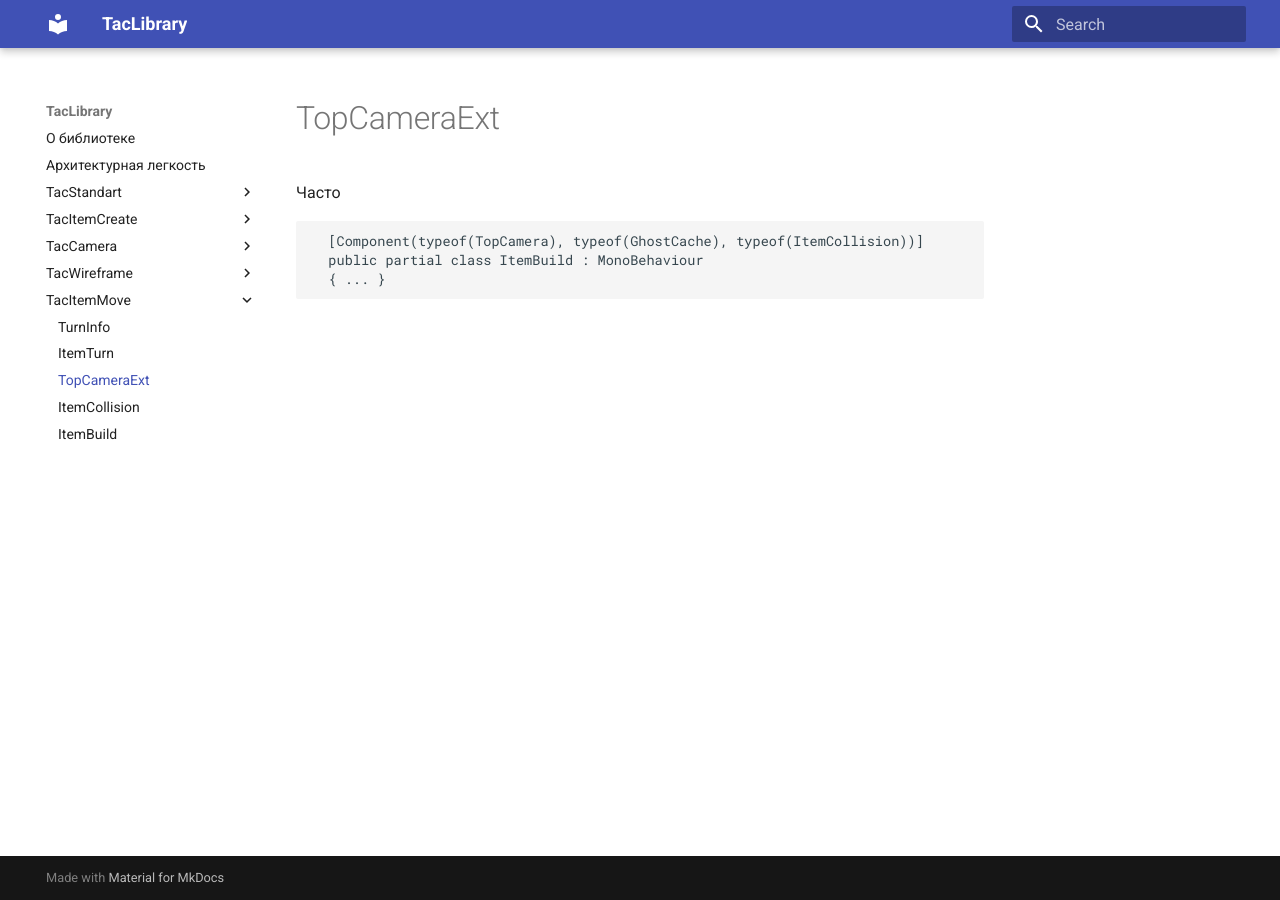
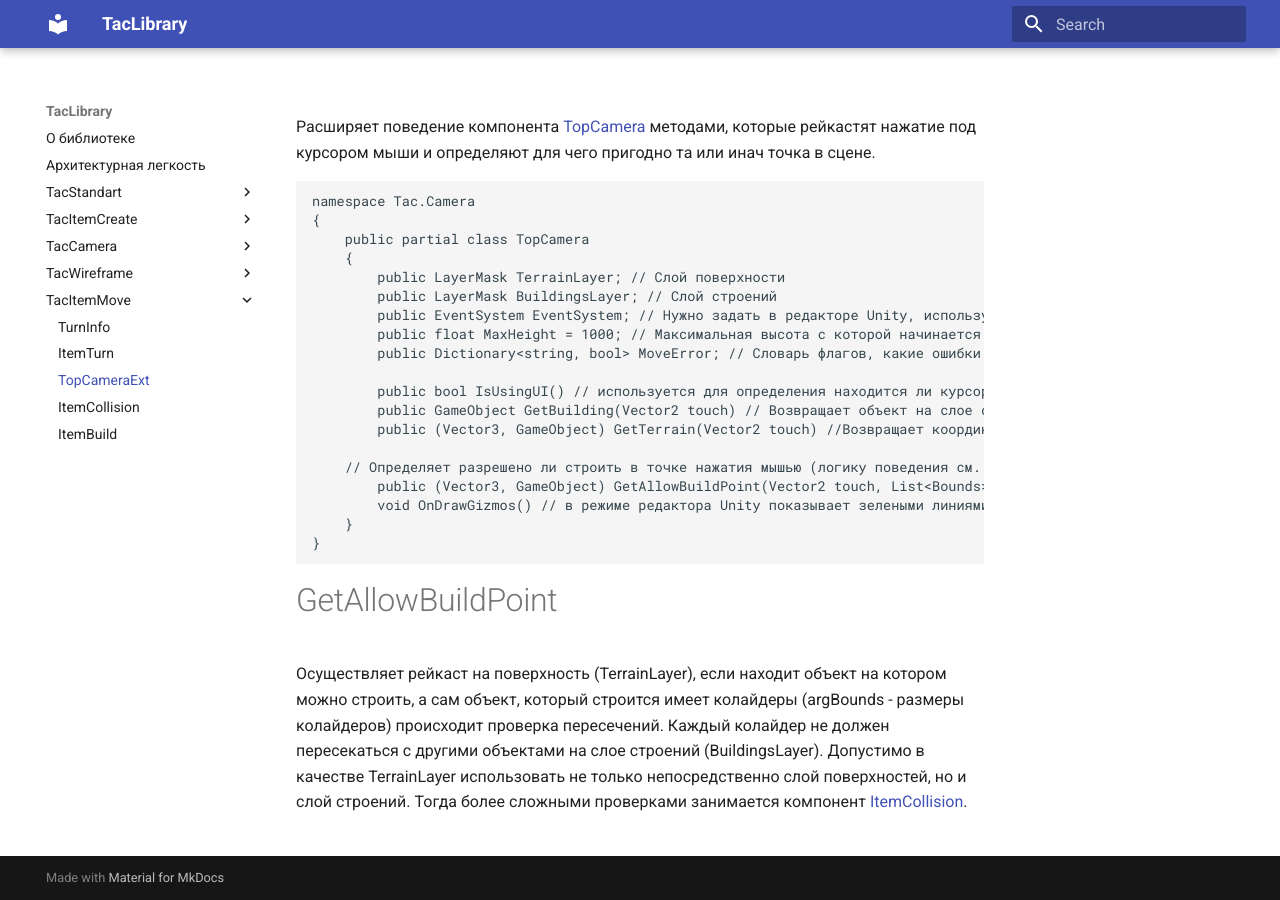
Before and after one commit to tac1402/TacBattleAI, an MkDocs documentation site: the page built from docs/TacItemMove/TopCamera_.md, in a window 1280 px wide. Built offline with MkDocs 1.6.1 and Material for MkDocs 9.7.7, drawn with Linux system fonts in a browser that asks for light colours.

Commit message:
Update TopCamera_.md

````diff
--- a/docs/TacItemMove/TopCamera_.md
+++ b/docs/TacItemMove/TopCamera_.md
@@ -1,10 +1,31 @@
 ---
 title: TopCamera_
 ---
-Часто
+
+Расширяет поведение компонента [TopCamera](../../TacCamera/TopCamera) методами, которые рейкастят нажатие под курсором мыши и определяют для чего пригодно та или инач точка в сцене.
 
 ```csharp
-  [Component(typeof(TopCamera), typeof(GhostCache), typeof(ItemCollision))]
-  public partial class ItemBuild : MonoBehaviour
-  { ... }
+namespace Tac.Camera
+{
+	public partial class TopCamera
+	{
+		public LayerMask TerrainLayer; // Слой поверхности
+		public LayerMask BuildingsLayer; // Слой строений
+		public EventSystem EventSystem; // Нужно задать в редакторе Unity, используется для определения находится ли курсор над UI
+		public float MaxHeight = 1000; // Максимальная высота с которой начинается рейкаст
+		public Dictionary<string, bool> MoveError; // Словарь флагов, какие ошибки произошли
+
+		public bool IsUsingUI() // используется для определения находится ли курсор над UI
+		public GameObject GetBuilding(Vector2 touch) // Возвращает объект на слое строений в точке нажатия мышью
+		public (Vector3, GameObject) GetTerrain(Vector2 touch) //Возвращает координаты и объект с компонентом Item2 на слое поверхности в точке нажатия мышью
+
+    // Определяет разрешено ли строить в точке нажатия мышью (логику поведения см. ниже)
+		public (Vector3, GameObject) GetAllowBuildPoint(Vector2 touch, List<Bounds> argBounds)
+		void OnDrawGizmos() // в режиме редактора Unity показывает зелеными линиями направление лучей рейкаста (debugRays) и точку цель (debugPoint)
+	}
+}
 ```
+
+# GetAllowBuildPoint
+
+Осуществляет рейкаст на поверхность (TerrainLayer), если находит объект на котором можно строить, а сам объект, который строится имеет колайдеры (argBounds - размеры колайдеров) происходит проверка пересечений. Каждый колайдер не должен пересекаться с другими объектами на слое строений (BuildingsLayer). Допустимо в качестве TerrainLayer использовать не только непосредственно слой поверхностей, но и слой строений. Тогда более сложными проверками занимается компонент [ItemCollision](../../TacItemMove/ItemCollision).
````
